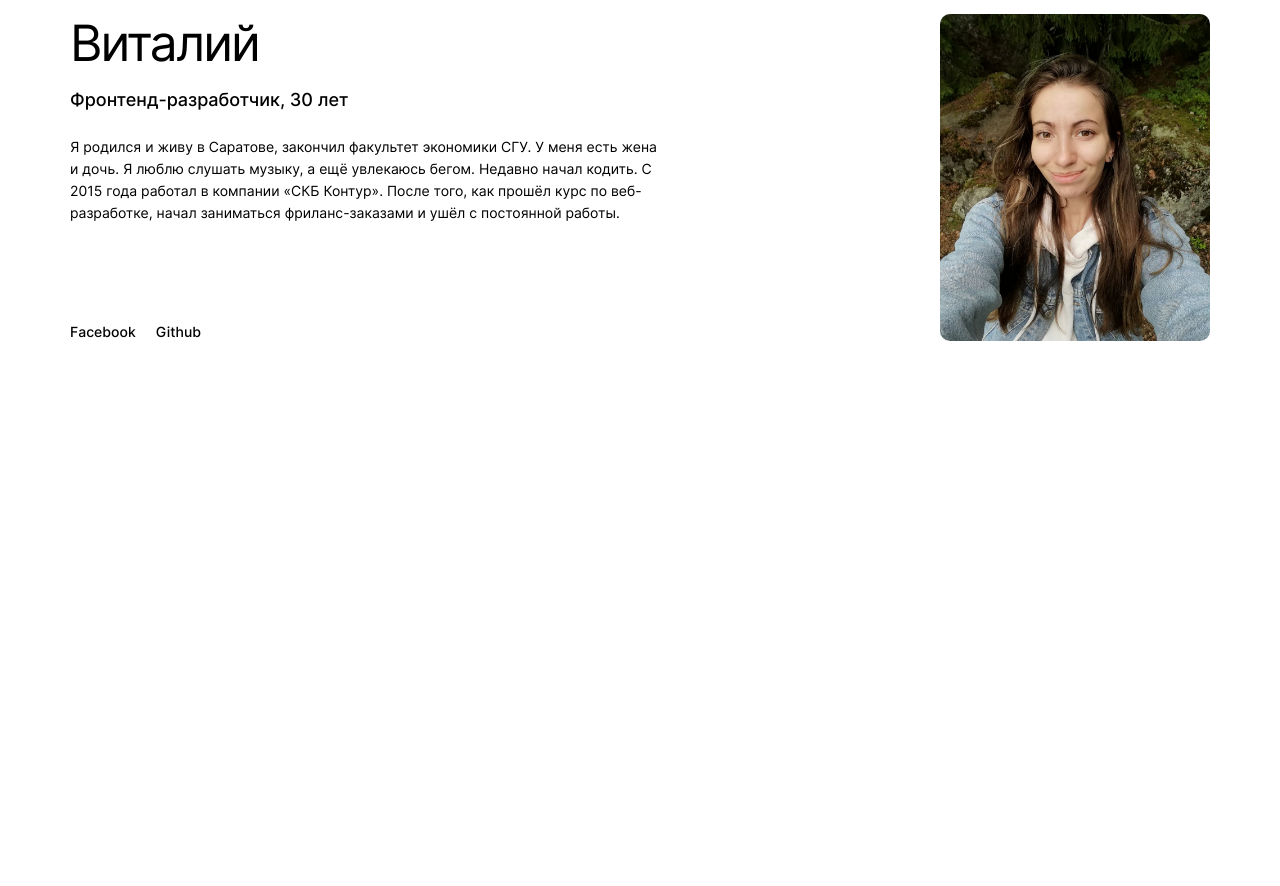
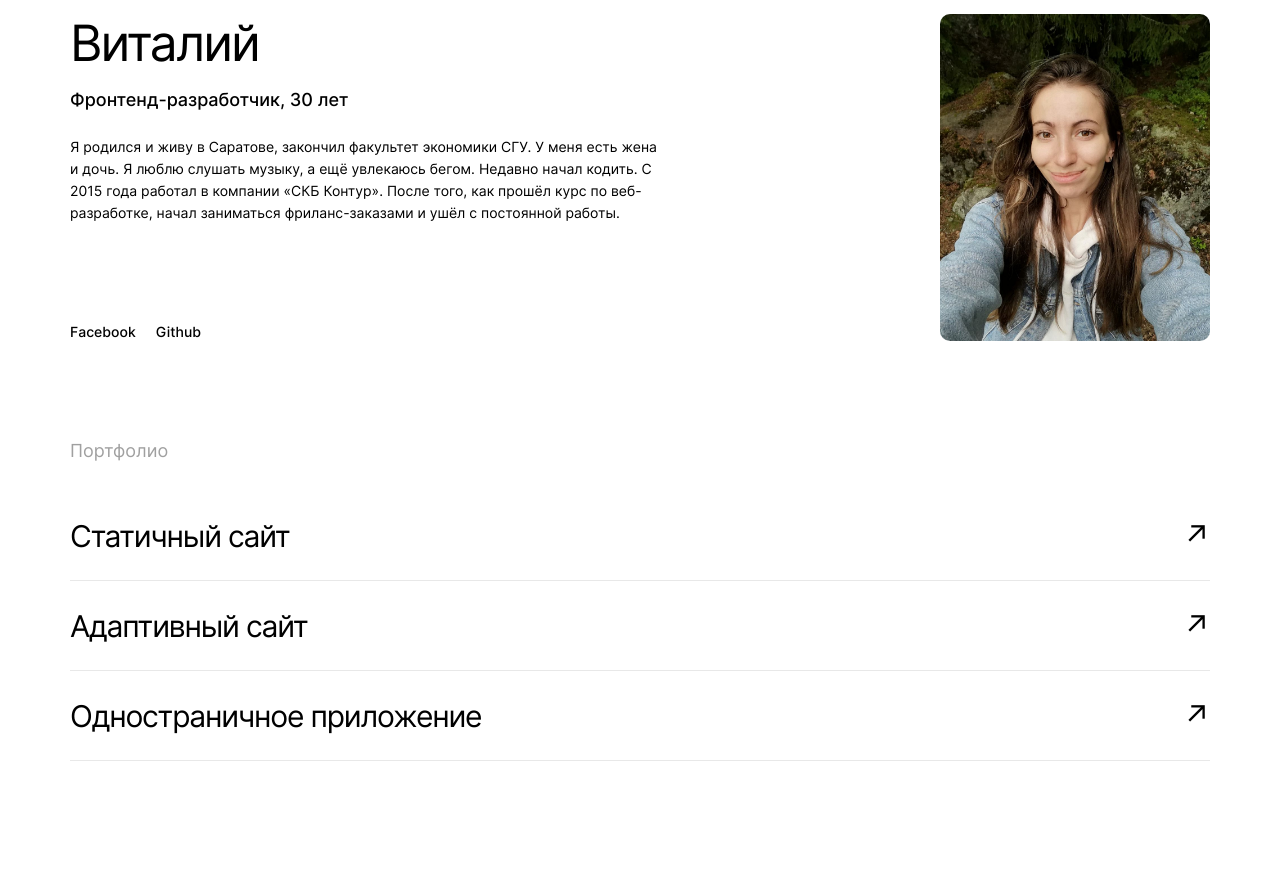
Before and after one commit to OlgaSivyuk/movies-explorer-frontend, a React app: page / in a window 1280 px wide. Shown: the part 2094-2980 px from the top of the page. Before the commit the page ends 2435 px from the top, so only its background shows below. Built offline with nearby package versions, Linux system fonts and the light colour scheme.

Commit message:
add Main: Portfolio

```diff
--- a/src/components/Main/Main.js
+++ b/src/components/Main/Main.js
@@ -4,6 +4,7 @@ import Promo from './Promo/Promo';
 import AboutProject from './AboutProject/AboutProject';
 import Techs from './Techs/Techs';
 import AboutMe from './AboutMe/AboutMe';
+import Portfolio from './Portfolio/Portfolio';
 
 function Main() {
     return (
@@ -12,6 +13,7 @@ function Main() {
         <AboutProject />
         <Techs />
         <AboutMe />
+        <Portfolio/>
       </main>
     );
   }
--- /dev/null
+++ b/src/components/Main/Portfolio/Portfolio.css
@@ -0,0 +1,58 @@
+.portfolio {
+    padding: 100px 70px 125px;
+}
+
+.portfolio__title {
+    font-family: inherit;
+    font-style: normal;
+    font-weight: 400;
+    font-size: 18px;
+    line-height: 20px;
+    color: #A0A0A0;
+    margin: 0;
+}
+
+.portfolio__list {
+    margin: 0;
+    padding: 50px 0 0 0;
+}
+
+.portfolio__list-item {
+    list-style: none;
+    font-family: inherit;
+    font-style: normal;
+    font-weight: 400;
+    font-size: 30px;
+    line-height: 50px;
+    letter-spacing: -0.04em;
+margin: 0;
+padding: 0 0 19px 0;
+margin: 20px 0 0 0;
+border-bottom: 1px solid #E8E8E8;
+}
+
+.portfolio__list-item:nth-of-type(1){
+ margin: 0;
+}
+
+.portfolio__link {
+    display: flex;
+    align-items: center;
+    justify-content: space-between;
+    text-decoration: none;
+    color: #000000;
+    cursor: pointer;
+    transition: opacity 0.3s ease-in-out;
+}
+
+.portfolio__link:hover {
+    opacity: 0.5;
+}
+
+.portfolio__symbol-arrow {
+font-weight: 400;
+font-size: 30px;
+letter-spacing: -0.04em;
+padding: 0;
+margin: 0;
+}
--- /dev/null
+++ b/src/components/Main/Portfolio/Portfolio.js
@@ -0,0 +1,31 @@
+import './Portfolio.css';
+
+function Portfolio() {
+  return (
+    <section className='portfolio'>
+      <h2 className='portfolio__title'>Портфолио</h2>
+        <ul className='portfolio__list'>
+          <li className='portfolio__list-item'>
+            <a className='portfolio__link' target={'_blank'} href='#'>
+              Статичный сайт
+              <span className="portfolio__symbol-arrow">↗</span>
+            </a>
+          </li>
+          <li className='portfolio__list-item'>
+            <a className='portfolio__link' target={'_blank'} href='#'>
+              Адаптивный сайт
+              <span className="portfolio__symbol-arrow">↗</span>
+            </a>
+          </li>
+          <li className='portfolio__list-item'>
+            <a className='portfolio__link' target={'_blank'} href='#'>
+              Одностраничное приложение
+              <span className="portfolio__symbol-arrow">↗</span>
+            </a>
+          </li>
+        </ul>
+    </section>
+  );
+}
+
+  export default Portfolio;
--- a/src/components/Main/Techs/Techs.css
+++ b/src/components/Main/Techs/Techs.css
@@ -71,6 +71,7 @@
     line-height: 17px;
     text-align: center;
     letter-spacing: -0.04em;
+    transition: 0.3s ease-in-out;
 
     background-color: #E8E8E8;
     width: 90px;
@@ -79,6 +80,13 @@
     display: flex;
     justify-content: center;
     align-items: center;
+}
+
+.techs__list-item:hover {
+    /* opacity: 0.5; */
+    background-color: #2BE080;
+    /* background-color: #FF4062; */
+    color: #FFFFFF;
 }
 
 @media screen and (max-width: 768px) {
```
